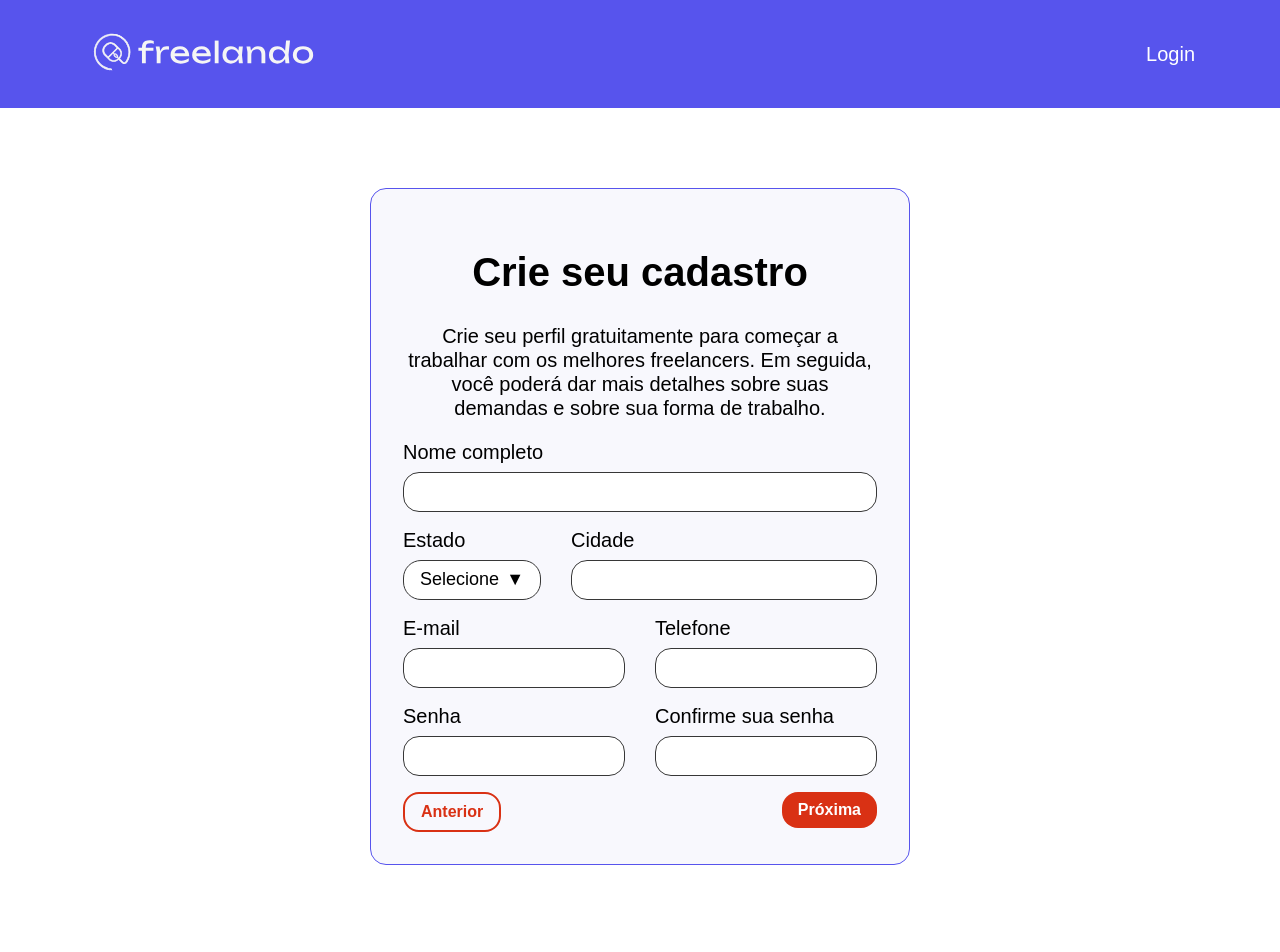
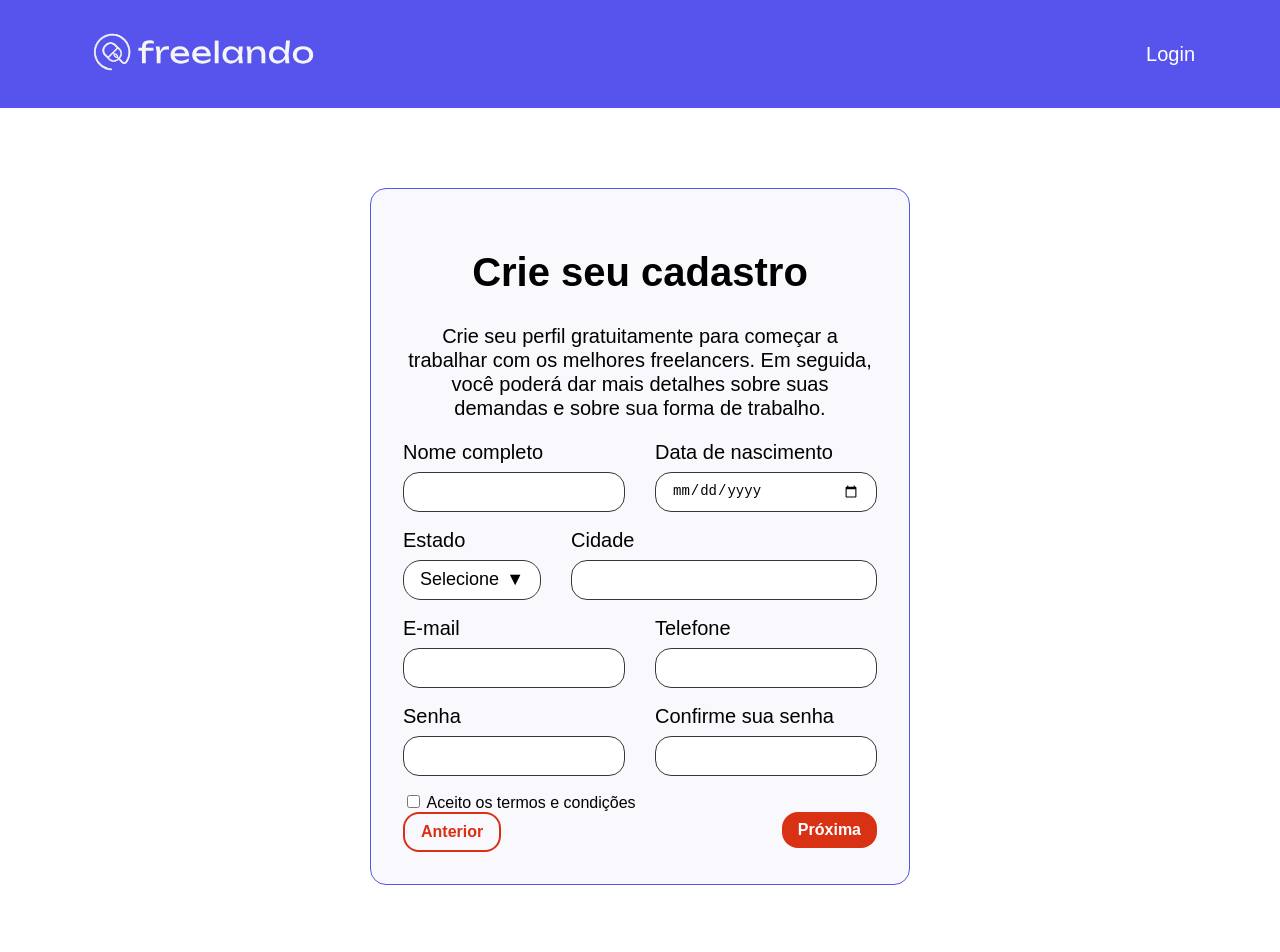
Before and after one commit to cMatheusBRibeiro/javascript_react_formik-yup_01, a React (Vite) app: page /cadastro/dados-pessoais in a window 1280 px wide. Shown: the top 952 px of the page. Built offline with nearby package versions, Linux system fonts and the light colour scheme.

Commit message:
Add validation schema with Yup and integrate Formik in DadosPessoais component

```diff
--- a/src/paginas/cadastro/DadosPessoais.jsx
+++ b/src/paginas/cadastro/DadosPessoais.jsx
@@ -5,7 +5,8 @@ import { ListaSupensa } from "../../componentes/ListaSuspensa/ListaSuspensa";
 import { Col, Row } from "react-grid-system";
 import { Botao } from "../../componentes/Botao/Botao";
 import { Link } from "react-router-dom";
-import { Form, Formik } from "formik";
+import { Field, Form, Formik } from "formik";
+import * as Yup from "yup";
 
 const estadosBrasileiros = [
     { text: "Acre", value: "AC" },
@@ -37,6 +38,47 @@ const estadosBrasileiros = [
     { text: "Tocantins", value: "TO" },
 ];
 const DadosPessoais = () => {
+    const formatarTelefone = (valor) => {
+        if (!valor) return;
+
+        const telefone = valor.replace(/\D/g, "");
+
+        return `(${telefone.slice(0, 2)}) ${telefone.slice(
+            2,
+            7
+        )}-${telefone.slice(7)}`;
+    };
+
+    const schema = Yup.object().shape({
+        nome: Yup.string()
+            .trim()
+            .lowercase()
+            .required("Campo obrigatório!")
+            .min(2, "Digite seu nome completo!"),
+        cidade: Yup.string()
+            .uppercase()
+            .required("Campo obrigatório!")
+            .max(58, "Digite uma cidade válida!"),
+        estado: Yup.string().required("Campo obrigatório!"),
+        telefone: Yup.string()
+            .required("Campo obrigatório!")
+            .matches(/^\d{11}$/, "Digite um telefone válido!"),
+        email: Yup.string()
+            .required("Campo obrigatório!")
+            .email("Digite um e-mail válido!"),
+        senha: Yup.string().required("Campo obrigatório!"),
+        confirmarSenha: Yup.string()
+            .required("Campo obrigatório!")
+            .oneOf([Yup.ref("senha"), null], "As senhas não conferem!"),
+        termos: Yup.boolean().oneOf(
+            [true],
+            "Você deve aceitar os termos e condições"
+        ),
+        nascimento: Yup.date()
+            .required("Campo obrigatório!")
+            .max(new Date(), "Nasceu no futuro?"),
+    });
+
     return (
         <Formik
             initialValues={{
@@ -47,48 +89,15 @@ const DadosPessoais = () => {
                 email: "",
                 senha: "",
                 confirmarSenha: "",
+                termos: false,
+                nascimento: "",
             }}
-            validate={(values) => {
-                const errors = {};
-
-                if (!values.nome) {
-                    errors.nome = "Campo obrigatório!";
-                }
-
-                if (!values.cidade) {
-                    errors.cidade = "Campo obrigatório!";
-                }
-
-                if (!values.telefone) {
-                    errors.telefone = "Campo obrigatório!";
-                } else if (!/^\d{11}$/i.test(values.telefone)) {
-                    errors.telefone = "Número de telefone inválido";
-                }
-
-                if (!values.email) {
-                    errors.email = "Campo obrigatório!";
-                } else if (
-                    !/^[A-Z0-9._%+-]+@[A-Z0-9.-]+\.[A-Z]{2,}$/i.test(
-                        values.email
-                    )
-                ) {
-                    errors.email = "E-mail inválido";
-                }
-
-                if (!values.senha) {
-                    errors.senha = "Campo obrigatório!";
-                }
-
-                if (!values.confirmarSenha) {
-                    errors.confirmarSenha = "Campo obrigatório!";
-                } else if (values.senha !== values.confirmarSenha) {
-                    errors.confirmarSenha = "As senhas não conferem!";
-                }
-
-                return errors;
-            }}
+            validationSchema={schema}
             onSubmit={(values) => {
-                console.log("Campos enviados", values);
+                console.log("Campos enviados", {
+                    ...values,
+                    telefone: formatarTelefone(values.telefone),
+                });
             }}
         >
             {(formik) => (
@@ -110,6 +119,13 @@ const DadosPessoais = () => {
                                 titulo="Nome completo"
                                 name="nome"
                                 type="text"
+                            />
+                        </Col>
+                        <Col>
+                            <CampoTexto
+                                titulo="Data de nascimento"
+                                name="nascimento"
+                                type="date"
                             />
                         </Col>
                     </Row>
@@ -161,6 +177,24 @@ const DadosPessoais = () => {
                         </Col>
                     </Row>
                     <Row>
+                        <Col sm={12}>
+                            <label>
+                                <Field type="checkbox" name="termos" /> Aceito
+                                os termos e condições
+                                {formik.errors.termos && (
+                                    <div
+                                        style={{
+                                            color: "red",
+                                            marginTop: "4px",
+                                        }}
+                                    >
+                                        {formik.errors.termos}
+                                    </div>
+                                )}
+                            </label>
+                        </Col>
+                    </Row>
+                    <Row>
                         <Col lg={6} md={6} sm={6}>
                             <Link to="/cadastro/interesses">
                                 <Botao variante="secundaria">Anterior</Botao>
```
